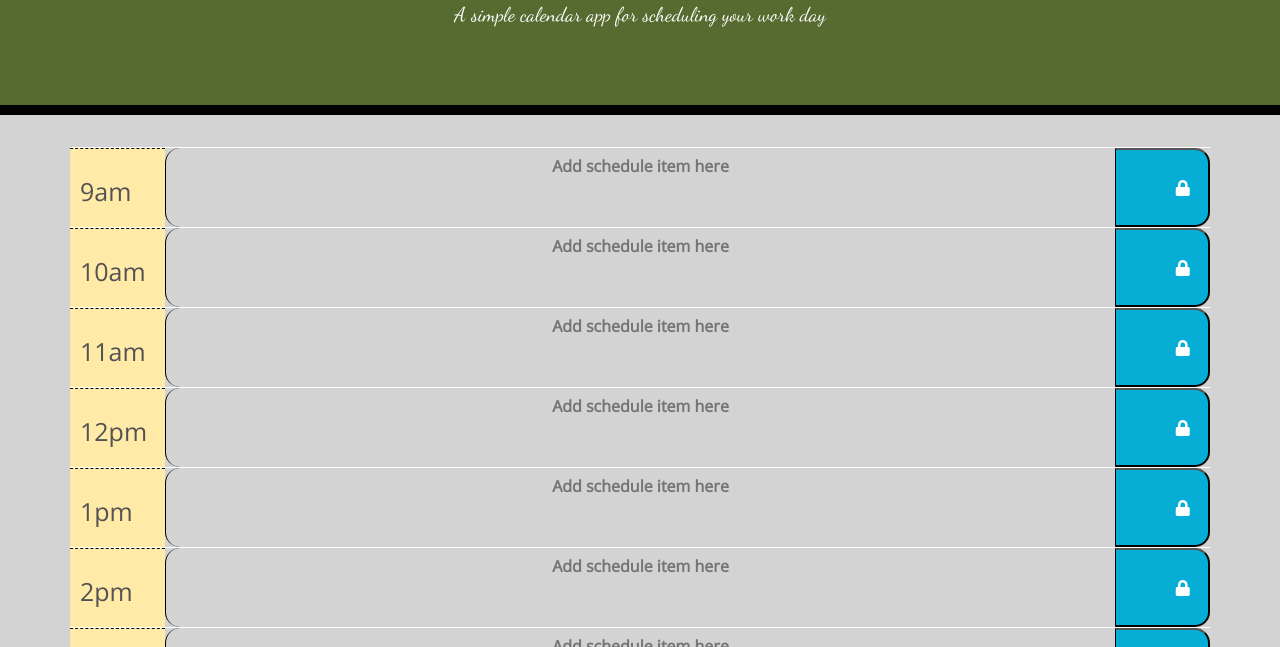
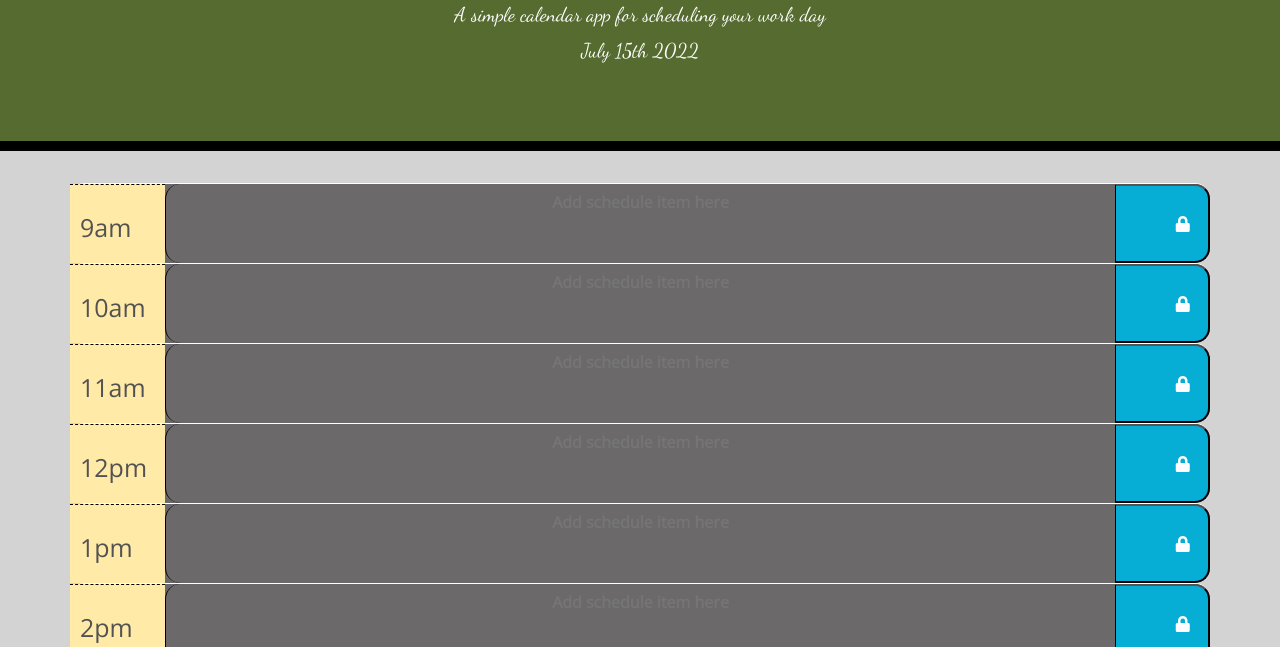
Before and after one commit to DavidLang72/david-jquery-scheduler, a plain HTML site: page index.html in a window 1280 px wide. Shown: the part 153-800 px from the top of the page. Drawn offline with nearby package versions, Linux system fonts and the light colour scheme; a web font is replaced by a local one.

Commit message:
javascript completed

```diff
--- a/assets/scrpit.js
+++ b/assets/scrpit.js
@@ -4,3 +4,39 @@ $(document).ready(function () {
     let displayDate = document.getElementById("currentDay");
     displayDate.innerHTML = NowMoment;
     let currentHour = moment().format("HH");
+
+      //grabs hour from each time slot and compares it to actual time
+      $(".time-div").each(function () {
+        var timeDiv = $(this).attr("id").split("-")[1];
+
+        if (currentHour == timeDiv) {
+          $(this).addClass("present");
+          $(this).children(".description").addClass("white-text");
+        } else if (currentHour < timeDiv) {
+          $(this).removeClass("present");
+          $(this).addClass("future");
+        } else if (currentHour > timeDiv) {
+          $(this).removeClass("future");
+          $(this).addClass("past");
+        }
+      });
+
+      //grabs values from time and value divs and saves them to local storage
+      $(".saveBtn").click(function (event) {
+        event.preventDefault();
+        var value = $(this).siblings(".time-block").val();
+        var time = $(this).parent().attr("id").split("-")[1];
+        localStorage.setItem(time, value);
+      });
+
+      //retrieves items from local storage and sets them in proper places
+      $("#hour-09 .time-block").val(localStorage.getItem("09"));
+      $("#hour-10 .time-block").val(localStorage.getItem("10"));
+      $("#hour-11 .time-block").val(localStorage.getItem("11"));
+      $("#hour-12 .time-block").val(localStorage.getItem("12"));
+      $("#hour-13 .time-block").val(localStorage.getItem("13"));
+      $("#hour-14 .time-block").val(localStorage.getItem("14"));
+      $("#hour-15 .time-block").val(localStorage.getItem("15"));
+      $("#hour-16 .time-block").val(localStorage.getItem("16"));
+      $("#hour-17 .time-block").val(localStorage.getItem("17"));
+    });
--- a/assets/style.css
+++ b/assets/style.css
@@ -50,7 +50,7 @@ body {
   }
 
   .past {
-    background-color: #d3d3d3;
+    background-color: #6b6969;
     border-radius: 15px;
     color: white;
   }
```
